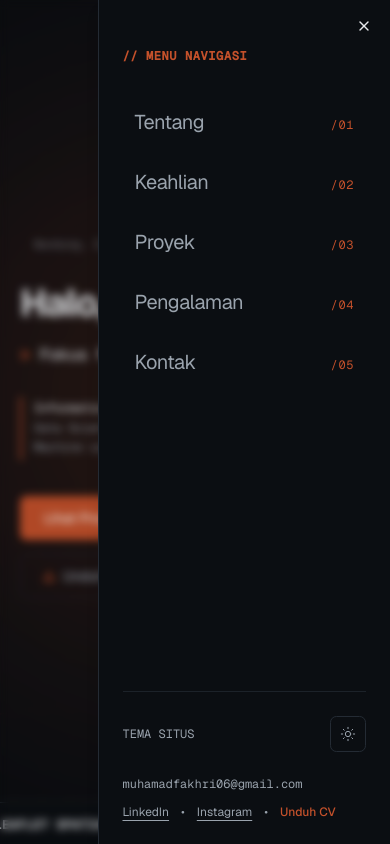
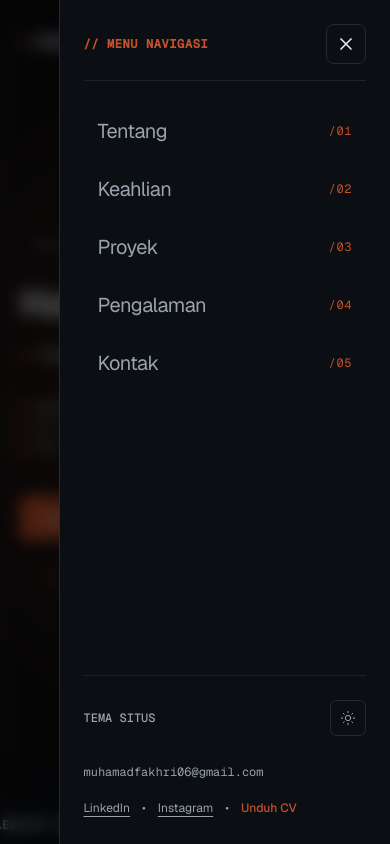
Before and after one commit to fakhri-rizaldi/portofolio, a Next.js app: page / in a window 390 px wide. Both pictures are taken after a click on the button 352 px from the left and 46 px from the top of the page. Shown: the top 844 px of the page. Built offline with nearby package versions, Linux system fonts and the light colour scheme.

Commit message:
fix(mobile): resolve burger menu click and navigation portal on mobile devices

```diff
--- a/components/layout/MobileMenu.tsx
+++ b/components/layout/MobileMenu.tsx
@@ -2,13 +2,15 @@
 
 /**
  * T-041 — components/layout/MobileMenu.tsx
- * Menu navigasi mobile fullscreen / slide-over (shadcn Sheet):
+ * Menu navigasi mobile fullscreen / slide-over:
  *   - FR-05: Muncul pada layar < 768px via tombol hamburger di Navbar
- *   - Desain editorial terminal: font besar, indikator nomor (01, 02..), status ketersediaan
- *   - Klik link -> tutup menu & scroll halus ke section tujuan via useLenis()
- *   - Integrasi tombol Unduh CV, ThemeToggle, dan email langsung
+ *   - Render via React Portal ke document.body agar bebas dari containing block CSS header (transform)
+ *   - Animasi transisi CSS halus, backdrop blur, lock body scroll saat terbuka
+ *   - Desain editorial terminal: font besar, nomor urut (/01-/05), ThemeToggle, dan link sosial
+ *   - Klik item -> tutup menu & scroll halus via Lenis (atau scrollIntoView)
  */
-import { Sheet, SheetContent, SheetTitle, SheetDescription } from "@/components/ui/sheet";
+import { useEffect, useState } from "react";
+import { createPortal } from "react-dom";
 import { useLenis } from "./SmoothScrollProvider";
 import { ThemeToggle } from "./ThemeToggle";
 import { NAV_ITEMS } from "./Navbar";
@@ -22,12 +24,37 @@ interface MobileMenuProps {
 
 export function MobileMenu({ open, onOpenChange, activeSection }: MobileMenuProps) {
   const lenis = useLenis();
+  const [mounted, setMounted] = useState(false);
+
+  useEffect(() => {
+    setMounted(true);
+  }, []);
+
+  // Lock body scroll saat mobile menu terbuka
+  useEffect(() => {
+    if (!open) return;
+
+    const originalOverflow = document.body.style.overflow;
+    document.body.style.overflow = "hidden";
+
+    const handleKeyDown = (e: KeyboardEvent) => {
+      if (e.key === "Escape") {
+        onOpenChange(false);
+      }
+    };
+
+    window.addEventListener("keydown", handleKeyDown);
+    return () => {
+      document.body.style.overflow = originalOverflow;
+      window.removeEventListener("keydown", handleKeyDown);
+    };
+  }, [open, onOpenChange]);
 
   const handleItemClick = (e: React.MouseEvent<HTMLAnchorElement>, id: string) => {
     e.preventDefault();
     onOpenChange(false);
 
-    // Beri sedikit jeda agar sheet menutup halus sebelum scrolling
+    // Berikan jeda transisi sebelum scroll
     setTimeout(() => {
       const target = document.getElementById(id);
       if (!target) return;
@@ -35,29 +62,72 @@ export function MobileMenu({ open, onOpenChange, activeSection }: MobileMenuProp
       if (lenis) {
         lenis.scrollTo(target, { offset: -70, duration: 1.2 });
       } else {
-        target.scrollIntoView({ behavior: "smooth" });
+        const top = target.getBoundingClientRect().top + window.pageYOffset - 70;
+        window.scrollTo({ top, behavior: "smooth" });
       }
-    }, 200);
+    }, 250);
   };
 
-  return (
-    <Sheet open={open} onOpenChange={onOpenChange}>
-      <SheetContent
-        side="right"
-        className="w-full sm:max-w-md bg-[var(--bg)] border-l border-[var(--border)] p-6 flex flex-col justify-between"
+  if (!mounted) return null;
+
+  return createPortal(
+    <div
+      id="mobile-navigation"
+      aria-hidden={!open}
+      className={cn(
+        "fixed inset-0 z-[999] transition-visibility duration-300",
+        open ? "visible pointer-events-auto" : "invisible pointer-events-none"
+      )}
+    >
+      {/* ── Backdrop Overlay ── */}
+      <div
+        onClick={() => onOpenChange(false)}
+        className={cn(
+          "fixed inset-0 bg-black/60 backdrop-blur-sm transition-opacity duration-300 ease-out",
+          open ? "opacity-100" : "opacity-0"
+        )}
+        aria-hidden="true"
+      />
+
+      {/* ── Slide-over Drawer ── */}
+      <div
+        className={cn(
+          "fixed top-0 right-0 bottom-0 w-[85vw] max-w-sm bg-[var(--bg)] border-l border-[var(--border)] shadow-2xl flex flex-col justify-between p-6 transition-transform duration-300 ease-out overflow-y-auto z-[1000]",
+          open ? "translate-x-0" : "translate-x-full"
+        )}
+        role="dialog"
+        aria-modal="true"
+        aria-label="Menu Navigasi Mobile"
       >
-        <div className="flex flex-col gap-8 mt-6">
-          {/* Header */}
-          <div className="flex items-center justify-between">
+        <div className="flex flex-col gap-6">
+          {/* Header Drawer */}
+          <div className="flex items-center justify-between border-b border-[var(--border)]/70 pb-4">
             <span className="font-mono text-xs text-[var(--accent)] tracking-wider uppercase font-semibold">
               // MENU NAVIGASI
             </span>
-            <SheetTitle className="sr-only">Menu Navigasi Mobile</SheetTitle>
-            <SheetDescription className="sr-only">Navigasi utama untuk tampilan layar ponsel</SheetDescription>
+            <button
+              type="button"
+              onClick={() => onOpenChange(false)}
+              className="flex h-10 w-10 items-center justify-center rounded-lg border border-[var(--border)] bg-[var(--elev)] text-[var(--fg)] hover:text-[var(--accent)] transition-colors touch-manipulation active:scale-95"
+              aria-label="Tutup menu navigasi"
+            >
+              <svg
+                className="h-5 w-5"
+                fill="none"
+                stroke="currentColor"
+                viewBox="0 0 24 24"
+                strokeWidth="2"
+                strokeLinecap="round"
+                strokeLinejoin="round"
+              >
+                <line x1="18" y1="6" x2="6" y2="18" />
+                <line x1="6" y1="6" x2="18" y2="18" />
+              </svg>
+            </button>
           </div>
 
-          {/* Nav Links */}
-          <nav className="flex flex-col gap-2" aria-label="Menu navigasi mobile">
+          {/* Navigation Links */}
+          <nav className="flex flex-col gap-1.5" aria-label="Menu navigasi mobile">
             {NAV_ITEMS.map((item, index) => {
               const isActive = activeSection === item.id;
               const formattedIndex = String(index + 1).padStart(2, "0");
@@ -68,13 +138,13 @@ export function MobileMenu({ open, onOpenChange, activeSection }: MobileMenuProp
                   href={`#${item.id}`}
                   onClick={(e) => handleItemClick(e, item.id)}
                   className={cn(
-                    "group flex items-baseline justify-between py-3 px-3 rounded-lg transition-all",
+                    "group flex items-center justify-between py-3 px-3.5 rounded-lg transition-all min-h-[48px] touch-manipulation active:scale-[0.98]",
                     isActive
-                      ? "bg-[var(--elev)] text-[var(--fg)] font-semibold"
+                      ? "bg-[var(--elev)] text-[var(--fg)] font-semibold border-l-2 border-[var(--accent)]"
                       : "text-[var(--fg-muted)] hover:text-[var(--fg)] hover:bg-[var(--elev)]/60"
                   )}
                 >
-                  <span className="font-sans text-xl sm:text-2xl tracking-tight transition-transform group-hover:translate-x-1">
+                  <span className="font-sans text-xl tracking-tight transition-transform group-hover:translate-x-1">
                     {item.label}
                   </span>
                   <span className="font-mono text-xs text-[var(--accent)] tracking-wider">
@@ -86,17 +156,17 @@ export function MobileMenu({ open, onOpenChange, activeSection }: MobileMenuProp
           </nav>
         </div>
 
-        {/* Footer Sheet: Kontak Cepat & Theme Toggle */}
-        <div className="flex flex-col gap-4 pt-6 border-t border-[var(--border)]/70">
+        {/* Footer Drawer: Tema & Kontak */}
+        <div className="flex flex-col gap-4 pt-6 border-t border-[var(--border)]/70 mt-auto">
           <div className="flex items-center justify-between">
-            <span className="text-xs text-[var(--fg-muted)] font-mono">TEMA SITUS</span>
+            <span className="text-xs text-[var(--fg-muted)] font-mono font-medium">TEMA SITUS</span>
             <ThemeToggle />
           </div>
 
           <div className="flex flex-col gap-2 pt-2">
             <a
               href="mailto:muhamadfakhri06@gmail.com"
-              className="font-mono text-xs text-[var(--fg-muted)] hover:text-[var(--accent)] transition-colors truncate"
+              className="font-mono text-xs text-[var(--fg-muted)] hover:text-[var(--accent)] transition-colors truncate py-1 touch-manipulation"
             >
               muhamadfakhri06@gmail.com
             </a>
@@ -105,7 +175,7 @@ export function MobileMenu({ open, onOpenChange, activeSection }: MobileMenuProp
                 href="https://www.linkedin.com/in/muhamad-fakhri-rizaldi-399193292/"
                 target="_blank"
                 rel="noreferrer"
-                className="hover:text-[var(--fg)] underline underline-offset-4"
+                className="hover:text-[var(--fg)] underline underline-offset-4 py-1 touch-manipulation"
               >
                 LinkedIn
               </a>
@@ -114,7 +184,7 @@ export function MobileMenu({ open, onOpenChange, activeSection }: MobileMenuProp
                 href="https://www.instagram.com/sobatfakhri/?hl=en"
                 target="_blank"
                 rel="noreferrer"
-                className="hover:text-[var(--fg)] underline underline-offset-4"
+                className="hover:text-[var(--fg)] underline underline-offset-4 py-1 touch-manipulation"
               >
                 Instagram
               </a>
@@ -123,14 +193,15 @@ export function MobileMenu({ open, onOpenChange, activeSection }: MobileMenuProp
                 href="/Muhammad_Fakhri_Rizaldi_Resume__Ind_Ver_.pdf"
                 target="_blank"
                 rel="noreferrer"
-                className="hover:text-[var(--accent)] text-[var(--accent)] font-medium"
+                className="hover:text-[var(--accent)] text-[var(--accent)] font-medium py-1 touch-manipulation"
               >
                 Unduh CV
               </a>
             </div>
           </div>
         </div>
-      </SheetContent>
-    </Sheet>
+      </div>
+    </div>,
+    document.body
   );
 }
--- a/components/layout/Navbar.tsx
+++ b/components/layout/Navbar.tsx
@@ -52,7 +52,8 @@ export function Navbar({ onOpenMobileMenu }: NavbarProps) {
         duration: 1.2,
       });
     } else {
-      target.scrollIntoView({ behavior: "smooth" });
+      const top = target.getBoundingClientRect().top + window.pageYOffset - 80;
+      window.scrollTo({ top, behavior: "smooth" });
     }
     setActiveSection(id);
   };
@@ -66,7 +67,7 @@ export function Navbar({ onOpenMobileMenu }: NavbarProps) {
       setIsScrolled(currentScrollY > 60);
 
       // Hide saat scroll down drastis, show saat scroll up (hanya setelah lewat hero > 200px)
-      if (currentScrollY > 200) {
+      if (currentScrollY > 200 && !mobileMenuOpen) {
         if (currentScrollY > lastScrollY.current && currentScrollY - lastScrollY.current > 10) {
           setIsVisible(false); // scroll down -> sembunyikan
         } else if (lastScrollY.current - currentScrollY > 10) {
@@ -101,19 +102,31 @@ export function Navbar({ onOpenMobileMenu }: NavbarProps) {
     window.addEventListener("scroll", handleScroll, { passive: true });
     handleScroll();
     return () => window.removeEventListener("scroll", handleScroll);
-  }, []);
+  }, [mobileMenuOpen]);
 
   return (
+    <>
       <header
         className={cn(
           "fixed top-0 left-0 right-0 z-40 transition-all duration-300 ease-out",
-        isVisible ? "translate-y-0" : "-translate-y-full",
+          isVisible || mobileMenuOpen ? "translate-y-0" : "-translate-y-full",
           isScrolled
             ? "py-3 bg-[var(--bg)]/80 backdrop-blur-md border-b border-[var(--border)]/70 shadow-sm"
-          : "py-6 bg-transparent"
+            : "py-5 sm:py-6 bg-transparent"
         )}
       >
         <div className="container-main relative flex items-center justify-between min-h-[44px]">
+          {/* Logo / Monogram Brand di Sisi Kiri */}
+          <a
+            href="#hero"
+            onClick={(e) => handleNavClick(e, "hero")}
+            className="font-mono text-sm font-bold tracking-tighter text-[var(--fg)] hover:text-[var(--accent)] transition-colors flex items-center gap-1.5 touch-manipulation py-2 pr-3"
+            aria-label="Kembali ke atas (Hero)"
+          >
+            <span className="w-2 h-2 rounded-full bg-[var(--accent)] inline-block animate-pulse" />
+            <span>FAKHRI<span className="text-[var(--accent)]">.</span></span>
+          </a>
+
           {/* Desktop Nav Items — Presisi di Sumbu Tengah Layar */}
           <nav
             className="hidden md:flex absolute left-1/2 -translate-x-1/2 items-center gap-1 px-3.5 py-1.5 rounded-full border border-[var(--border)]/70 bg-[var(--bg)]/70 backdrop-blur-md shadow-sm"
@@ -161,15 +174,24 @@ export function Navbar({ onOpenMobileMenu }: NavbarProps) {
               </MagneticButton>
             </div>
 
-          {/* Mobile Menu Button (Hamburger) - Terhubung dengan T-041 */}
+            {/* Mobile Menu Button (Hamburger) - Area sentuh ramah jempol (≥44px) */}
             <button
               type="button"
-            onClick={onOpenMobileMenu || (() => setMobileMenuOpen(true))}
-            className="md:hidden flex h-9 w-9 items-center justify-center rounded-md border border-[var(--border)] bg-transparent text-[var(--fg)] hover:bg-[var(--elev)] transition-colors"
+              onClick={(e) => {
+                e.stopPropagation();
+                if (onOpenMobileMenu) {
+                  onOpenMobileMenu();
+                } else {
+                  setMobileMenuOpen((prev) => !prev);
+                }
+              }}
+              className="md:hidden flex h-10 w-10 items-center justify-center rounded-lg border border-[var(--border)] bg-[var(--elev)]/60 text-[var(--fg)] hover:text-[var(--accent)] active:scale-95 transition-all touch-manipulation cursor-pointer"
               aria-label="Buka menu navigasi"
+              aria-expanded={mobileMenuOpen}
+              aria-controls="mobile-navigation"
             >
               <svg
-              className="h-4 w-4"
+                className="h-5 w-5"
                 fill="none"
                 stroke="currentColor"
                 viewBox="0 0 24 24"
@@ -177,19 +199,20 @@ export function Navbar({ onOpenMobileMenu }: NavbarProps) {
                 strokeLinecap="round"
                 strokeLinejoin="round"
               >
-              <line x1="4" y1="8" x2="20" y2="8" />
-              <line x1="4" y1="16" x2="20" y2="16" />
+                <line x1="4" y1="7" x2="20" y2="7" />
+                <line x1="4" y1="17" x2="20" y2="17" />
               </svg>
             </button>
           </div>
         </div>
+      </header>
 
-      {/* T-041: Menu Navigasi Layar Mobile */}
+      {/* T-041: Menu Navigasi Layar Mobile (Rendered via Portal ke document.body) */}
       <MobileMenu
         open={mobileMenuOpen}
         onOpenChange={setMobileMenuOpen}
         activeSection={activeSection}
       />
-    </header>
+    </>
   );
 }
--- a/components/layout/SmoothScrollProvider.tsx
+++ b/components/layout/SmoothScrollProvider.tsx
@@ -13,9 +13,11 @@
  * Pola: Client Component isolasi; dipakai di app/layout.tsx atau app/page.tsx.
  */
 
-import { useEffect, useRef } from "react";
+import { useEffect, useRef, useState, createContext, useContext } from "react";
 import Lenis from "lenis";
 import { gsap, ScrollTrigger } from "@/lib/gsap";
+
+const LenisContext = createContext<Lenis | null>(null);
 
 interface SmoothScrollProviderProps {
   children: React.ReactNode;
@@ -23,6 +25,7 @@ interface SmoothScrollProviderProps {
 
 export function SmoothScrollProvider({ children }: SmoothScrollProviderProps) {
   const lenisRef = useRef<Lenis | null>(null);
+  const [lenisInstance, setLenisInstance] = useState<Lenis | null>(null);
 
   useEffect(() => {
     if (typeof window !== "undefined") {
@@ -42,6 +45,7 @@ export function SmoothScrollProvider({ children }: SmoothScrollProviderProps) {
     });
 
     lenisRef.current = lenis;
+    setLenisInstance(lenis);
 
     // Reset ke atas jika URL tidak ada hash anchor
     if (typeof window !== "undefined" && !window.location.hash) {
@@ -50,21 +54,19 @@ export function SmoothScrollProvider({ children }: SmoothScrollProviderProps) {
     }
 
     // 1. Sinkronkan Lenis → ScrollTrigger
-    //    Setiap kali Lenis men-scroll, beritahu ScrollTrigger untuk update posisinya
     lenis.on("scroll", ScrollTrigger.update);
 
-    // 2. Jalankan Lenis lewat GSAP ticker (bukan requestAnimationFrame sendiri)
-    //    Ini memastikan Lenis dan GSAP bergerak dalam satu loop RAF yang sama
+    // 2. Jalankan Lenis lewat GSAP ticker
     const tickerCallback = (time: number) => {
-      lenis.raf(time * 1000); // gsap ticker unit: detik → Lenis butuh ms
+      lenis.raf(time * 1000);
     };
     gsap.ticker.add(tickerCallback);
 
     // 3. Matikan lag smoothing GSAP agar scroll tidak drift
     gsap.ticker.lagSmoothing(0);
 
-    // Expose lenis ke window untuk debug (development only)
-    if (process.env.NODE_ENV === "development") {
+    // Expose lenis ke window untuk fallback & debug
+    if (typeof window !== "undefined") {
       (window as typeof window & { lenis: Lenis }).lenis = lenis;
     }
 
@@ -73,22 +75,26 @@ export function SmoothScrollProvider({ children }: SmoothScrollProviderProps) {
       gsap.ticker.remove(tickerCallback);
       lenis.destroy();
       lenisRef.current = null;
+      setLenisInstance(null);
     };
   }, []);
 
-  return <>{children}</>;
+  return (
+    <LenisContext.Provider value={lenisInstance}>
+      {children}
+    </LenisContext.Provider>
+  );
 }
 
 /**
  * useLenis — Hook untuk mengakses instance Lenis dari komponen child.
  * Berguna untuk scrollTo programatik (mis. dari Navbar).
- *
- * Cara pakai:
- *   const lenis = useLenis();
- *   lenis?.scrollTo("#projects", { duration: 1.2 });
  */
 export function useLenis(): Lenis | null {
-  // Mengambil instance dari window (di-set oleh provider di atas)
-  if (typeof window === "undefined") return null;
-  return (window as typeof window & { lenis?: Lenis }).lenis ?? null;
+  const ctx = useContext(LenisContext);
+  if (ctx) return ctx;
+  if (typeof window !== "undefined") {
+    return (window as typeof window & { lenis?: Lenis }).lenis ?? null;
+  }
+  return null;
 }
```
Lines whose indentation alone changed are shown as unchanged.
